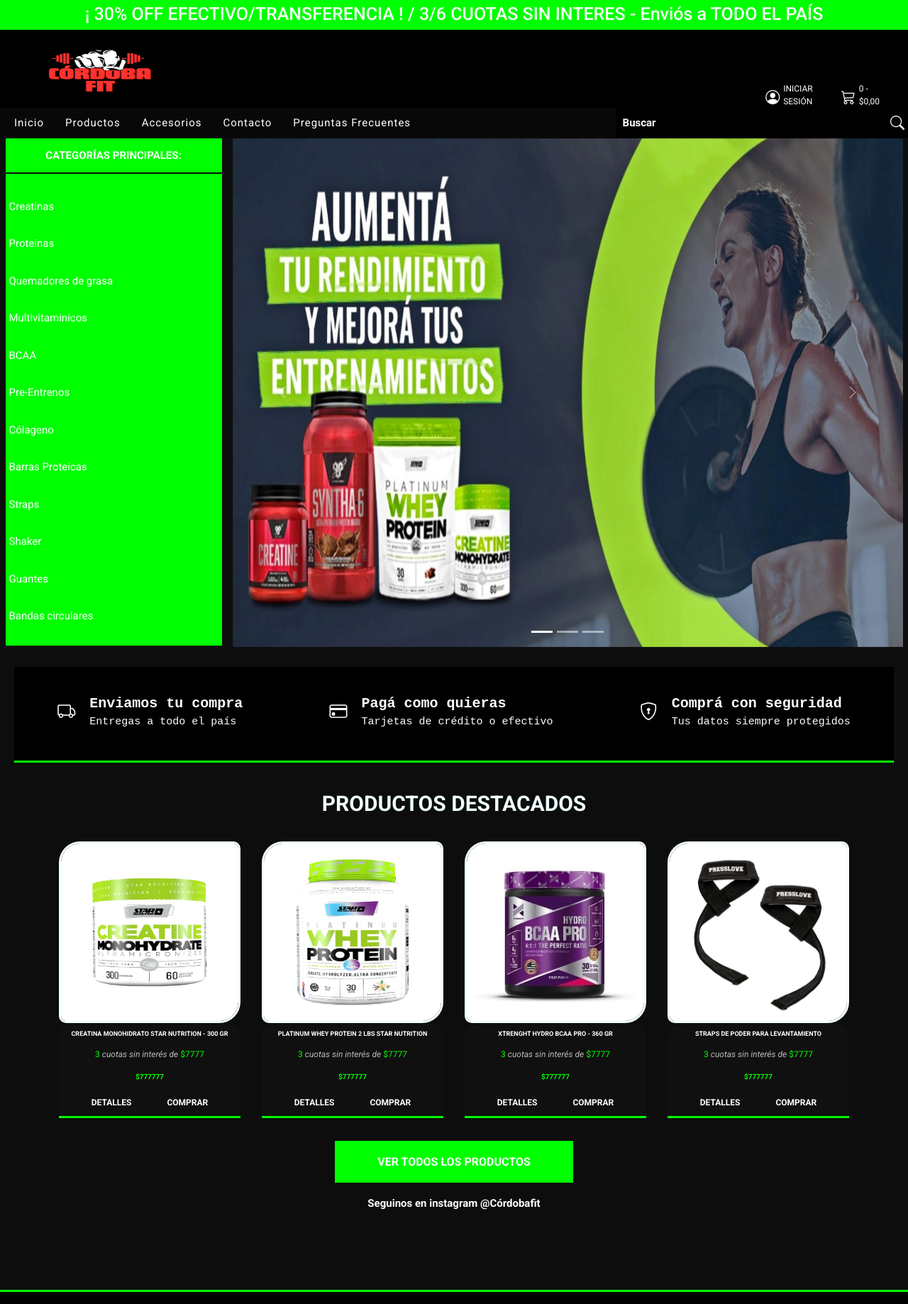
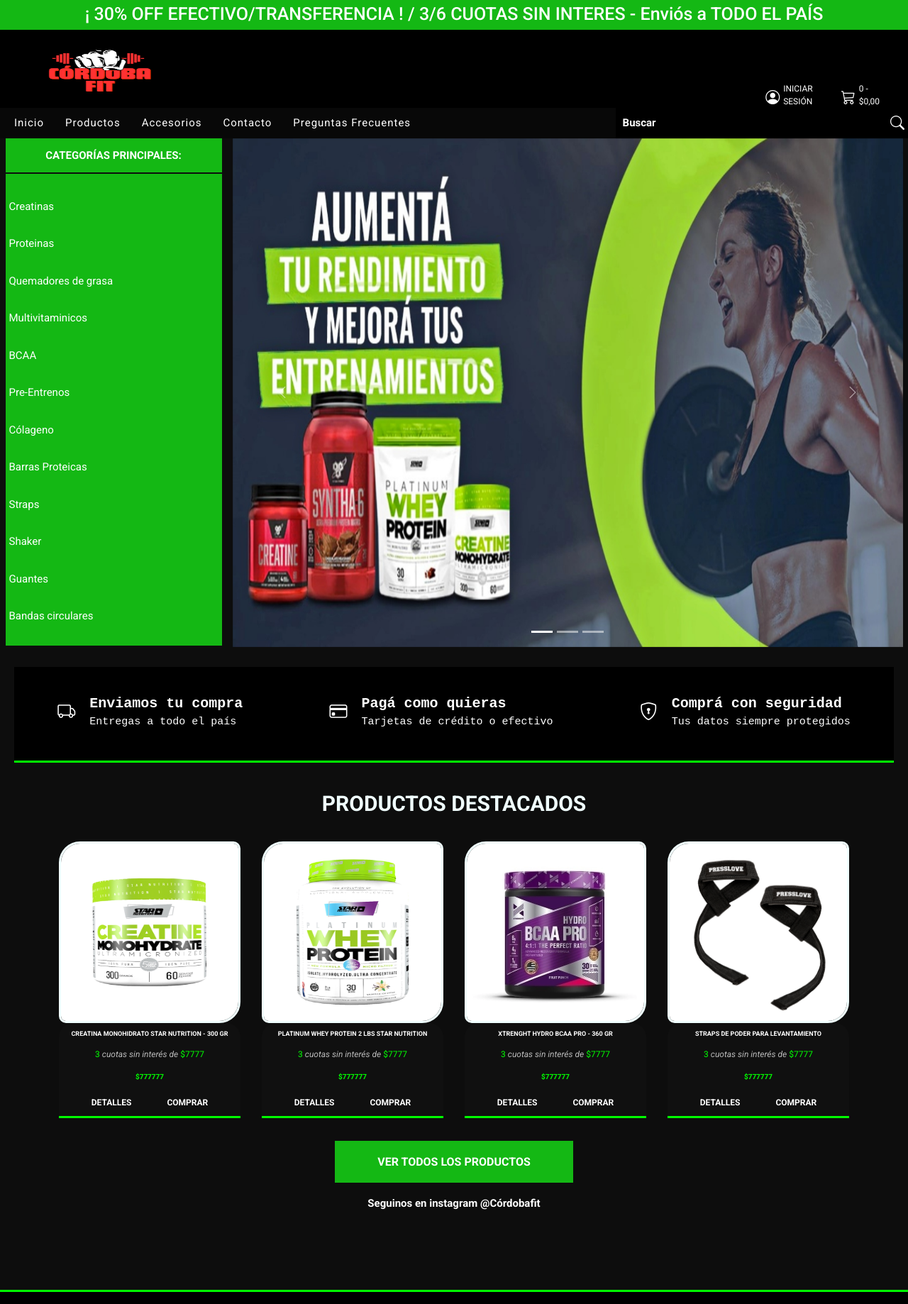
Before and after one commit to leonnegrini/proyectocoder61940, a website: page index.html in a window 1280 px wide. Shown: the top 1838 px of the page at 71% size. Drawn offline with nearby package versions, Linux system fonts and the light colour scheme.

Commit message:
Cambie el color de lime a un 25% mas oscuro para mejor visibilidad

```diff
--- a/scss/components/_header.scss
+++ b/scss/components/_header.scss
@@ -1,7 +1,7 @@
 .promotion {
   padding: 5px 0px 2px 0;
   text-align: center;
-  background-color: $color-lime;
+  background-color: $background-color-lime;
   font-size: $font-size-small;
   font-weight: $bold-font-weight;
   color: $color-white;
--- a/scss/pages/_main-index.scss
+++ b/scss/pages/_main-index.scss
@@ -3,7 +3,7 @@
 }
 
 .sideBar {
-    background-color: $color-lime;
+    background-color: $background-color-lime;
     color: $color-white;
 
     .sideBarTitle {
@@ -181,7 +181,7 @@
     margin-top: $gap-small;
 
     .seeMore {
-        background-color: $color-lime;
+        background-color: $background-color-lime;
         padding: 20px 60px;
         color: $color-white;
         font-weight: $bold-font-weight;
--- a/scss/utilities/_variables.scss
+++ b/scss/utilities/_variables.scss
@@ -14,7 +14,7 @@
 // Background Colors
 $background-color-dark: black;
 $background-color-light: #0d0d0d;
-$background-color-lime: lime;
+$background-color-lime: #14b814;
 $main-background-color: #080808;
 
 // Hover Background
```
Also changed, not shown: css/estilos.css, 1 other file.
